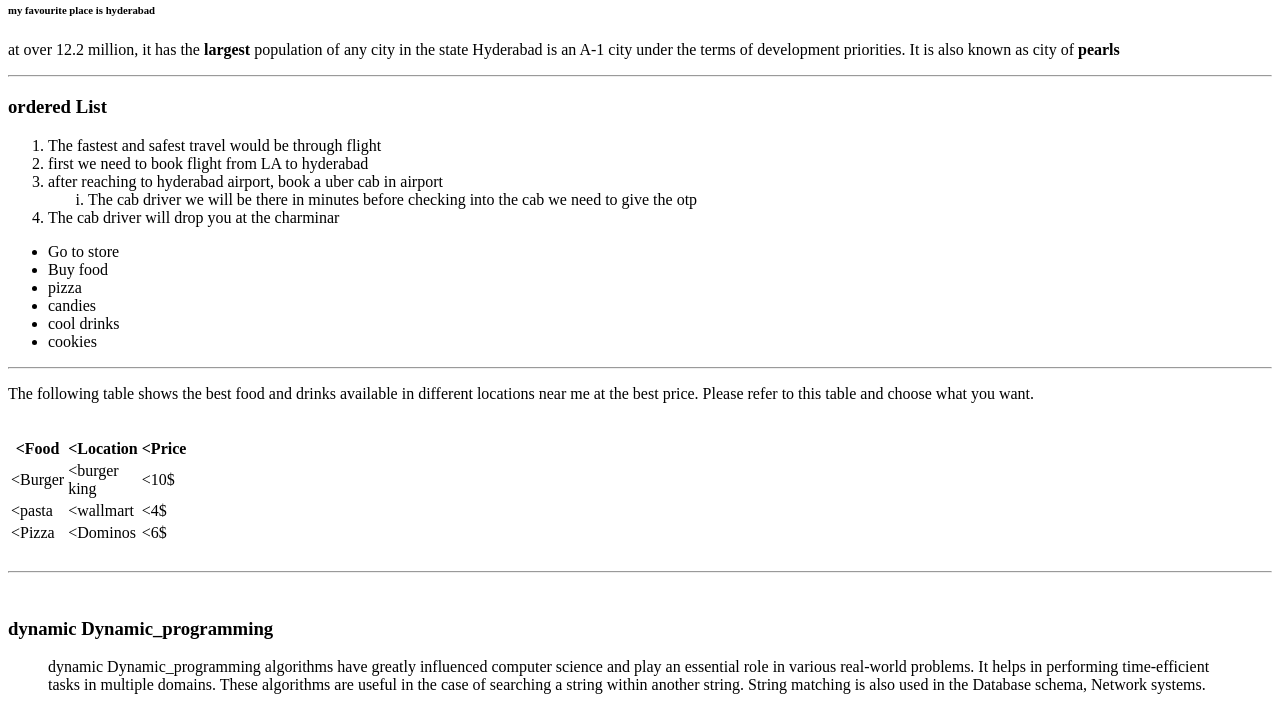
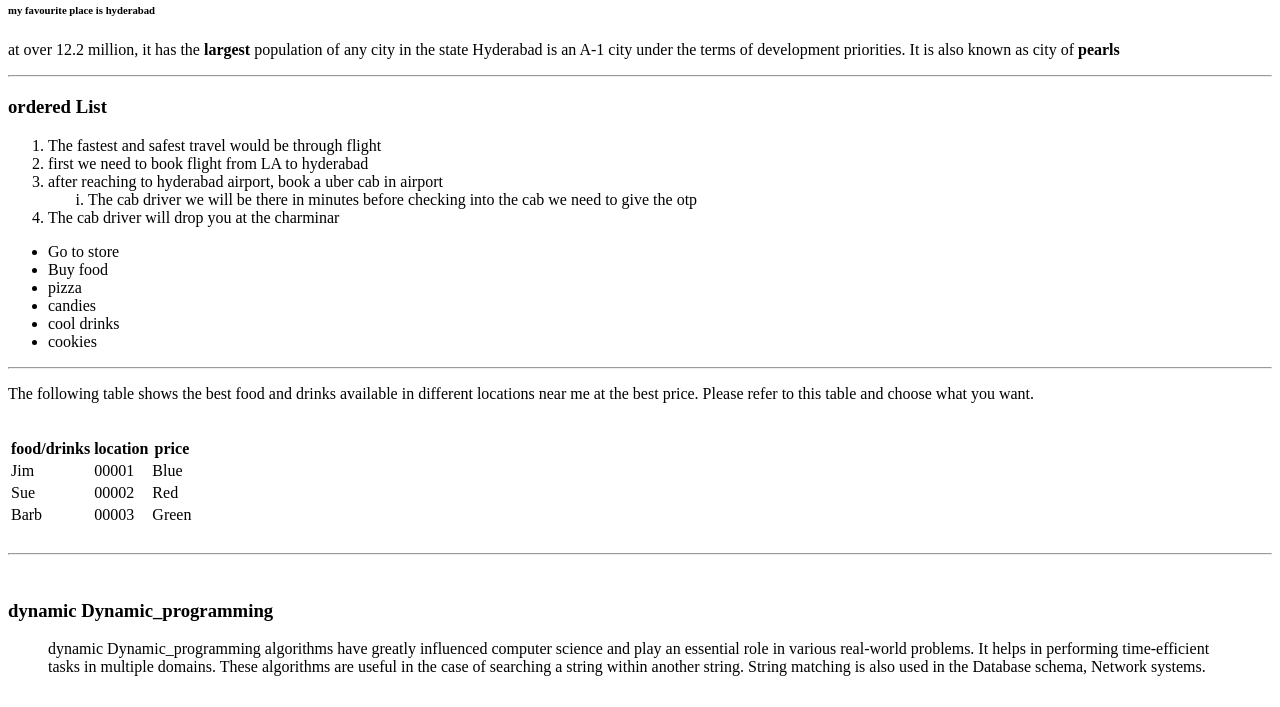
Before and after one commit to 44-563-WebApps-F21/webapps-f21-assignment-3-shahid987, a plain HTML site: page index.html in a window 1280 px wide. Shown: the part 79-786 px from the top of the page. Drawn offline with Linux system fonts and the light colour scheme.

Commit message:
Update index.html

```diff
--- a/index.html
+++ b/index.html
@@ -37,26 +37,31 @@
   <p>The following table shows the best food and drinks available in different locations near me at the best price.
     Please refer to this table and choose what you want.</p><br>
   <table style="width: 40px">
+    <table>
+      <thead>
         <tr>
-      <th>&lt;Food </th>
-      <th>&lt;Location </th>
-      <th>&lt;Price  </th>
+          <th>food/drinks</th>
+          <th>location</th>
+          <th>price</th>
+        </tr>
+      </thead>
+      <tbody>
+        <tr>
+          <td>Jim</td>
+          <td>00001</td>
+          <td>Blue</td>
         </tr>
         <tr>
-      <td>&lt;Burger </td>
-      <td>&lt;burger king  </td>
-      <td>&lt;10$  </td>
+          <td>Sue</td>
+          <td>00002</td>
+          <td>Red</td>
         </tr>
         <tr>
-      <td>&lt;pasta </td>
-      <td>&lt;wallmart </td>
-      <td>&lt;4$ </td>
+          <td>Barb</td>
+          <td>00003</td>
+          <td>Green</td>
         </tr>
-    <tr>
-      <td>&lt;Pizza  </td>
-      <td>&lt;Dominos  </td>
-      <td>&lt;6$ </td>
-    </tr>
+      </tbody>
   </table>
 
 <br>
```
Lines whose indentation alone changed are shown as unchanged.
